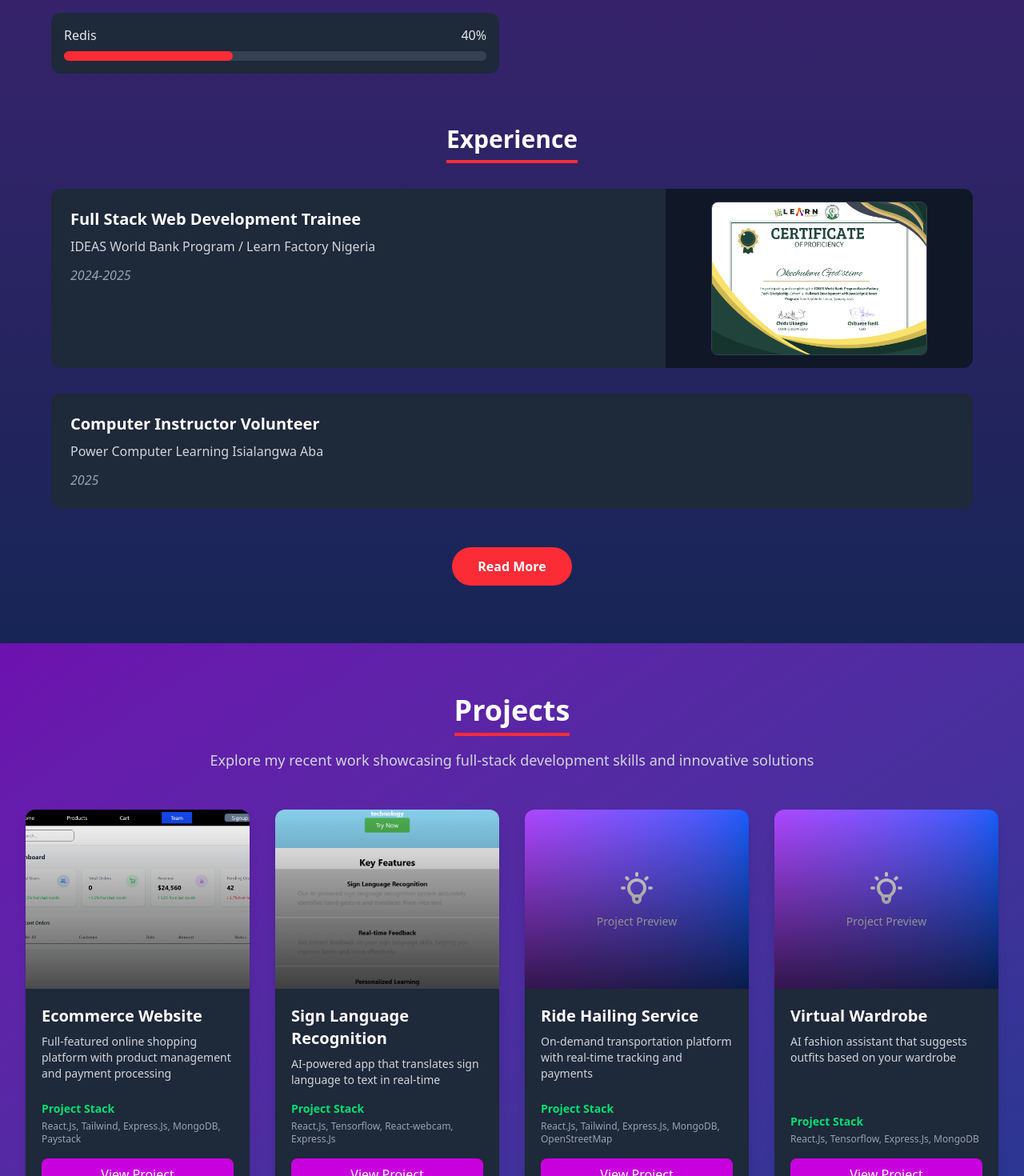
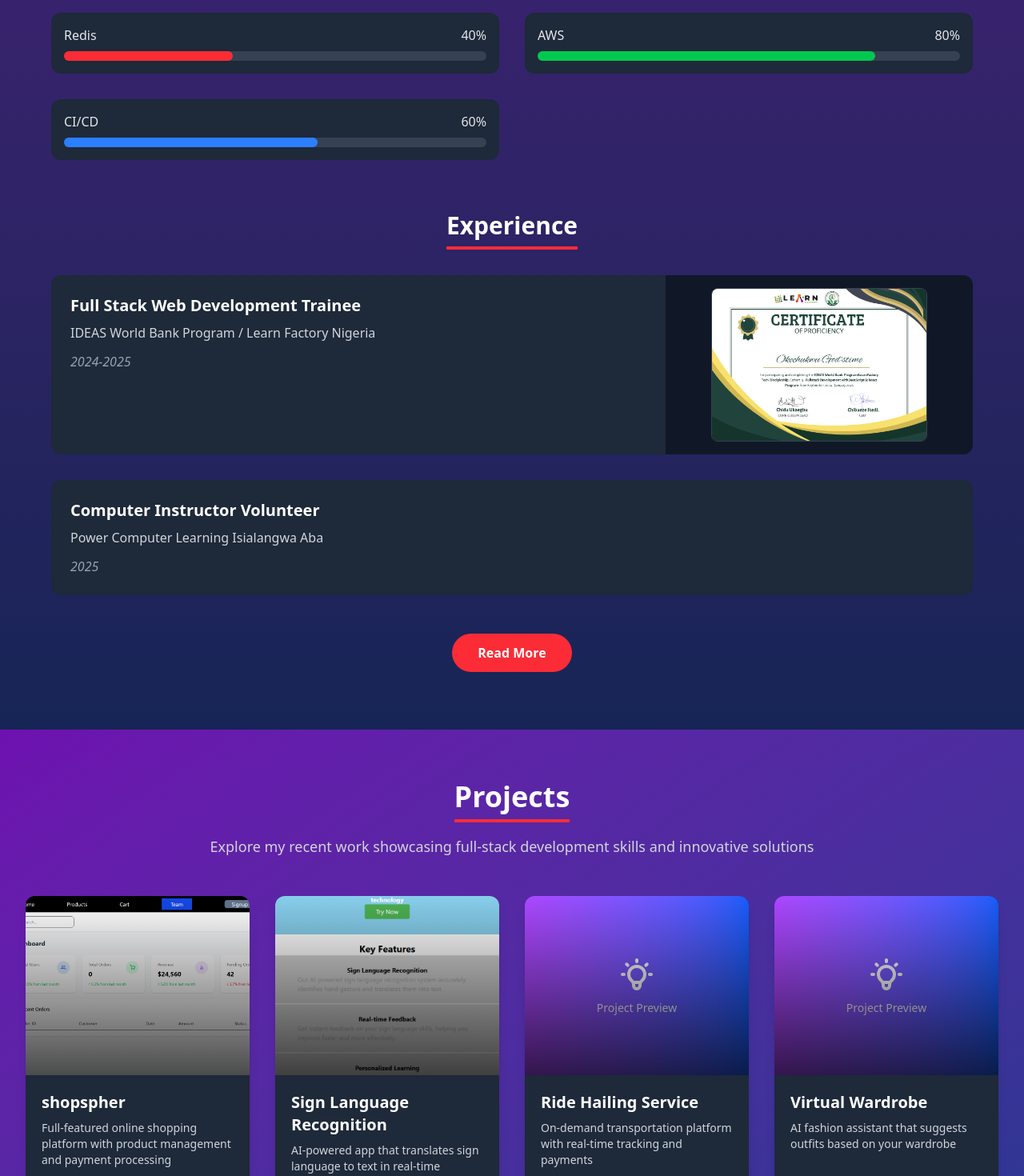
Before and after one commit to 11093261/myportfoliowebsite, a React (Vite) app: page / in a window 1280 px wide. Shown: the part 1100-2570 px from the top of the page at 80% size. Built offline with nearby package versions, Linux system fonts and the light colour scheme.

Commit message:
skillcommit

```diff
--- a/src/Components/About.jsx
+++ b/src/Components/About.jsx
@@ -15,6 +15,8 @@ const About = () => {
     { name: "Express.Js", percentage: 70, color: "bg-blue-500" },
     { name: "MongoDB", percentage: 60, color: "bg-blue-500" },
     { name: "Redis", percentage: 40, color: "bg-red-500" },
+    { name: "AWS", percentage: 80, color: "bg-green-500" },
+    { name: "CI/CD", percentage: 60, color: "bg-blue-500" },
   ];
 
   const experiences = [
--- a/src/Components/Project.jsx
+++ b/src/Components/Project.jsx
@@ -8,11 +8,11 @@ const Project = () => {
   const projects = [
     {
       id: 1,
-      title: "Ecommerce Website",
+      title: "shopspher",
       description: "Full-featured online shopping platform with product management and payment processing",
-      stack: "React.Js, Tailwind, Express.Js, MongoDB, Paystack",
+      stack: "React.Js, Tailwind, Express.Js, MongoDB, Paystack, AWS, CI/CD, Socket.io",
       image: projectone,
-      link: "#"
+      link: "https://www.shopspher.com" // Updated link
     },
     {
       id: 2,
@@ -68,6 +68,13 @@ const Project = () => {
       const y = projectsRef.current.getBoundingClientRect().top + window.pageYOffset + yOffset;
 
       window.scrollTo({ top: y, behavior: 'smooth' });
+    }
+  };
+
+  // Handle project link click
+  const handleProjectClick = (link) => {
+    if (link && link !== "#") {
+      window.open(link, '_blank', 'noopener,noreferrer');
     }
   };
 
@@ -127,7 +134,7 @@ const Project = () => {
                 </div>
 
                 <button
-                  onClick={() => window.location.href = project.link}
+                  onClick={() => handleProjectClick(project.link)}
                   className="w-full py-2 px-4 bg-fuchsia-600 hover:bg-fuchsia-700 text-white font-medium rounded-lg transition duration-300 transform hover:scale-[1.03]"
                 >
                   View Project
```
Also changed, not shown: 1 other file (tests, documents, lock files or other folders).
